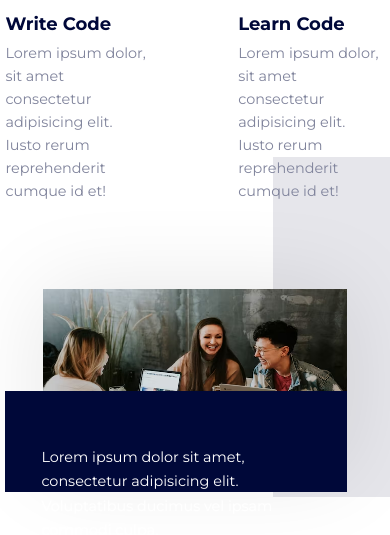
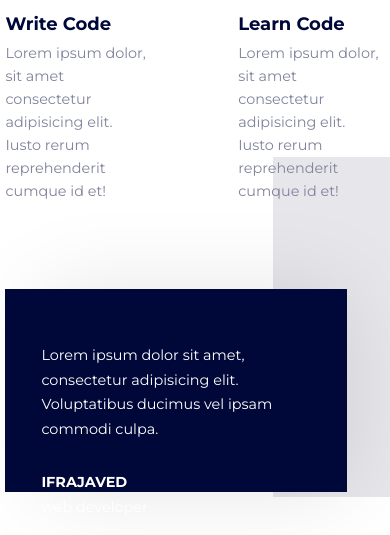
Before and after one commit to Ifra-javed/website, a plain HTML site: page index.html in a window 390 px wide. Shown: the part 638-1173 px from the top of the page. Drawn offline with nearby package versions, Linux system fonts and the light colour scheme.

Commit message:
image chng

```diff
--- a/style.css
+++ b/style.css
@@ -315,11 +315,11 @@ header and navbar style start
             }
             .hero-image img{
                 width: 80%;
-                height: 90%;
+                height: 100%;
             }
             .hero-image .hero-image-overlay{
                 width: 90%;
-                height: 50%;
+                height: 100%;
                 left: 0;
 
             }
```
